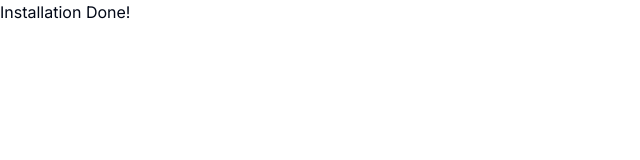
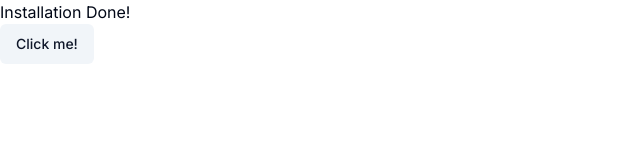
Before and after one commit to ajewelbd/ai-saas-app, a Next.js app: page / in a window 1280 px wide. Shown: the top 160 px of the page, without its empty margins (0-640 px from the left). Built offline with nearby package versions, Linux system fonts and the light colour scheme.

Commit message:
feat: project to do added in readme.md file

```diff
--- a/app/page.tsx
+++ b/app/page.tsx
@@ -1,5 +1,11 @@
+import { Button } from "@/components/ui/button";
 import Image from "next/image";
 
 export default function Home() {
-    return <h1>Installation Done!</h1>;
+    return (
+        <>
+            <h1>Installation Done!</h1>
+            <Button variant={"secondary"}>Click me!</Button>
+        </>
+    );
 }
--- /dev/null
+++ b/components/ui/button.tsx
@@ -0,0 +1,56 @@
+import * as React from "react"
+import { Slot } from "@radix-ui/react-slot"
+import { cva, type VariantProps } from "class-variance-authority"
+
+import { cn } from "@/lib/utils"
+
+const buttonVariants = cva(
+  "inline-flex items-center justify-center rounded-md text-sm font-medium ring-offset-background transition-colors focus-visible:outline-none focus-visible:ring-2 focus-visible:ring-ring focus-visible:ring-offset-2 disabled:pointer-events-none disabled:opacity-50",
+  {
+    variants: {
+      variant: {
+        default: "bg-primary text-primary-foreground hover:bg-primary/90",
+        destructive:
+          "bg-destructive text-destructive-foreground hover:bg-destructive/90",
+        outline:
+          "border border-input bg-background hover:bg-accent hover:text-accent-foreground",
+        secondary:
+          "bg-secondary text-secondary-foreground hover:bg-secondary/80",
+        ghost: "hover:bg-accent hover:text-accent-foreground",
+        link: "text-primary underline-offset-4 hover:underline",
+      },
+      size: {
+        default: "h-10 px-4 py-2",
+        sm: "h-9 rounded-md px-3",
+        lg: "h-11 rounded-md px-8",
+        icon: "h-10 w-10",
+      },
+    },
+    defaultVariants: {
+      variant: "default",
+      size: "default",
+    },
+  }
+)
+
+export interface ButtonProps
+  extends React.ButtonHTMLAttributes<HTMLButtonElement>,
+    VariantProps<typeof buttonVariants> {
+  asChild?: boolean
+}
+
+const Button = React.forwardRef<HTMLButtonElement, ButtonProps>(
+  ({ className, variant, size, asChild = false, ...props }, ref) => {
+    const Comp = asChild ? Slot : "button"
+    return (
+      <Comp
+        className={cn(buttonVariants({ variant, size, className }))}
+        ref={ref}
+        {...props}
+      />
+    )
+  }
+)
+Button.displayName = "Button"
+
+export { Button, buttonVariants }
--- a/package.json
+++ b/package.json
@@ -9,6 +9,7 @@
     "lint": "next lint"
   },
   "dependencies": {
+    "@radix-ui/react-slot": "^1.0.2",
     "@types/node": "20.5.9",
     "@types/react": "18.2.21",
     "@types/react-dom": "18.2.7",
```
Also changed, not shown: 2 other files (tests, documents, lock files or other folders).
